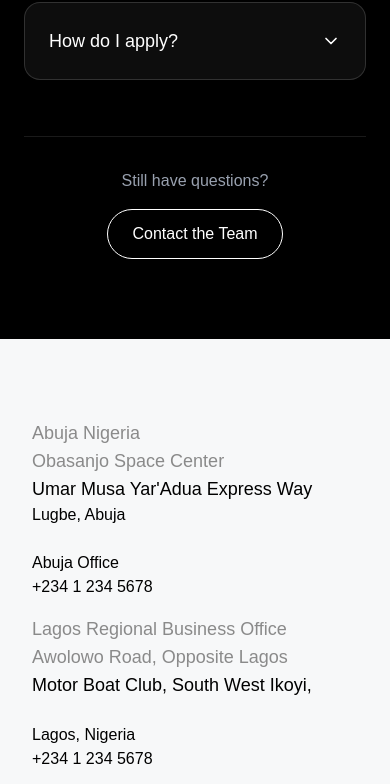
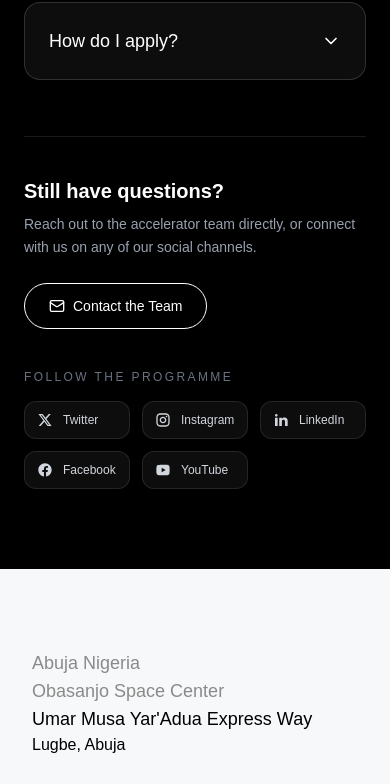
Before and after one commit to JosephOzomata/nigcomsat_accelerator, a React (Vite) app: page /about in a window 390 px wide. Shown: the part 4500-5284 px from the top of the page. Built offline with nearby package versions, Linux system fonts and the light colour scheme; no server answers.

Commit message:
admin dashboard ui fixes

```diff
--- a/src/components/FAQ.jsx
+++ b/src/components/FAQ.jsx
@@ -1,37 +1,74 @@
-import { useState } from "react";
-import { ChevronDown } from "lucide-react";
+// src/components/FAQ.jsx
+import { useState } from 'react';
+import { ChevronDown, Mail } from 'lucide-react';
+import {
+  RiTwitterXFill,
+  RiInstagramLine,
+  RiLinkedinFill,
+  RiFacebookCircleFill,
+  RiYoutubeFill,
+  RiMailLine,
+} from 'react-icons/ri';
 
 const faqs = [
   {
-    question: "What is the NIGCOMSAT Accelerator Program?",
+    question: 'What is the NIGCOMSAT Accelerator Program?',
     answer:
-      "The NIGCOMSAT Accelerator Program is an innovation initiative designed to support startups, entrepreneurs, and innovators by providing mentorship, training, networking opportunities, and access to resources that help scale technology-driven businesses."
+      'The NIGCOMSAT Accelerator Program is an innovation initiative designed to support startups, entrepreneurs, and innovators by providing mentorship, training, networking opportunities, and access to resources that help scale technology-driven businesses.',
   },
   {
-    question: "Who can apply?",
+    question: 'Who can apply?',
     answer:
-      "The program is open to Nigerian startups, entrepreneurs, and innovators with scalable ideas or early-stage businesses that align with technology and innovation."
+      'The program is open to Nigerian startups, entrepreneurs, and innovators with scalable ideas or early-stage businesses that align with technology and innovation.',
   },
   {
-    question: "Is the program free?",
+    question: 'Is the program free?',
     answer:
-      "Yes. Eligible participants can join the accelerator without paying participation fees, subject to the program's terms and selection process."
+      'Yes. Eligible participants can join the accelerator without paying participation fees, subject to the program\u2019s terms and selection process.',
   },
   {
-    question: "How long does the accelerator run?",
+    question: 'How long does the accelerator run?',
     answer:
-      "The program typically runs over several weeks and includes workshops, mentorship sessions, networking events, and a demo day."
+      'The program typically runs over several weeks and includes workshops, mentorship sessions, networking events, and a demo day.',
   },
   {
-    question: "Will participants receive funding?",
+    question: 'Will participants receive funding?',
     answer:
-      "The accelerator may provide opportunities to pitch to investors and funding partners, although funding is not guaranteed for every participant."
+      'The accelerator may provide opportunities to pitch to investors and funding partners, although funding is not guaranteed for every participant.',
   },
   {
-    question: "How do I apply?",
+    question: 'How do I apply?',
     answer:
-      "Applications are submitted through the official NIGCOMSAT Accelerator Program website during the application period."
-  }
+      'Applications are submitted through the official NIGCOMSAT Accelerator Program website during the application period.',
+  },
+];
+
+const socials = [
+  {
+    label: 'Twitter',
+    href: 'https://twitter.com/nigcomsat',
+    Icon: RiTwitterXFill,
+  },
+  {
+    label: 'Instagram',
+    href: 'https://instagram.com/nigcomsat',
+    Icon: RiInstagramLine,
+  },
+  {
+    label: 'LinkedIn',
+    href: 'https://linkedin.com/company/nigcomsat',
+    Icon: RiLinkedinFill,
+  },
+  {
+    label: 'Facebook',
+    href: 'https://facebook.com/nigcomsat',
+    Icon: RiFacebookCircleFill,
+  },
+  {
+    label: 'YouTube',
+    href: 'https://youtube.com/@nigcomsat',
+    Icon: RiYoutubeFill,
+  },
 ];
 
 export default function FAQ() {
@@ -79,7 +116,7 @@ export default function FAQ() {
 
                   <ChevronDown
                     className={`w-5 h-5 transition-transform duration-300 ${
-                      isOpen ? "rotate-180" : ""
+                      isOpen ? 'rotate-180' : ''
                     }`}
                   />
                 </button>
@@ -87,8 +124,8 @@ export default function FAQ() {
                 <div
                   className={`grid transition-all duration-300 ease-in-out ${
                     isOpen
-                      ? "grid-rows-[1fr] opacity-100"
-                      : "grid-rows-[0fr] opacity-0"
+                      ? 'grid-rows-[1fr] opacity-100'
+                      : 'grid-rows-[0fr] opacity-0'
                   }`}
                 >
                   <div className="overflow-hidden">
@@ -102,15 +139,57 @@ export default function FAQ() {
           })}
         </div>
 
-        {/* Bottom CTA */}
-        <div className="mt-14 text-center border-t border-white/10 pt-8">
-          <p className="text-gray-400">
-            Still have questions?
-          </p>
+        {/* Bottom CTA + Socials */}
+        <div className="mt-14 pt-10 border-t border-white/10">
+          <div className="grid md:grid-cols-2 gap-10 items-start">
+            {/* Left — contact CTA */}
+            <div>
+              <h3 className="text-xl font-semibold mb-2">
+                Still have questions?
+              </h3>
+              <p className="text-gray-400 text-sm leading-relaxed mb-6">
+                Reach out to the accelerator team directly, or connect with us
+                on any of our social channels.
+              </p>
 
-          <button className="mt-4 px-6 py-3 border border-white rounded-full hover:bg-white hover:text-black transition-colors duration-300">
-            Contact the Team
-          </button>
+              <a
+                href="mailto:accelerator@nigcomsat.gov.ng"
+                className="inline-flex items-center gap-2 px-6 py-3 border border-white rounded-full hover:bg-white hover:text-black transition-colors duration-300 text-sm font-medium"
+              >
+                <Mail className="w-4 h-4" />
+                Contact the Team
+              </a>
+            </div>
+
+            {/* Right — socials */}
+            <div>
+              <p className="uppercase tracking-[0.2em] text-xs text-gray-500 mb-4">
+                Follow the programme
+              </p>
+
+              <div className="grid grid-cols-3 gap-3">
+                {socials.map((social) => {
+                  const { label, href, Icon } = social;
+                  const isMail = href.startsWith('mailto:');
+                  return (
+                    <a
+                      key={label}
+                      href={href}
+                      target={isMail ? undefined : '_blank'}
+                      rel={isMail ? undefined : 'noopener noreferrer'}
+                      aria-label={label}
+                      className="group flex items-center gap-2.5 px-3 py-2.5 rounded-xl border border-white/10 bg-white/5 hover:bg-white hover:border-white transition-colors duration-300"
+                    >
+                      <Icon className="w-4 h-4 text-gray-300 group-hover:text-black transition-colors" />
+                      <span className="text-xs font-medium text-gray-300 group-hover:text-black transition-colors">
+                        {label}
+                      </span>
+                    </a>
+                  );
+                })}
+              </div>
+            </div>
+          </div>
         </div>
       </div>
     </section>
--- a/src/components/Footer.jsx
+++ b/src/components/Footer.jsx
@@ -18,6 +18,7 @@ import {
   RiTwitterXFill,
   RiWhatsappFill,
 } from 'react-icons/ri';
+import { FaLinkedin } from "react-icons/fa";
 
 import logo from '../images/Logo/superlogo.png';
 import { db } from '../services/firebase';
@@ -214,17 +215,17 @@ const Footer = () => {
           </div>
 
           <div className="flex gap-6 mt-10">
-            <a href="#" aria-label="Facebook" target="_blank" rel="noopener noreferrer" className="text-gray-500 hover:text-blue-600 transition-colors">
+            <a href="https://www.facebook.com/nigcomsat/" aria-label="Facebook" target="_blank" rel="noopener noreferrer" className="text-gray-500 hover:text-blue-700 transition-colors">
               <RiFacebookCircleFill size={35} />
             </a>
-            <a href="#" aria-label="Instagram" target="_blank" rel="noopener noreferrer" className="text-gray-500 hover:text-pink-600 transition-colors">
+            <a href="https://x.com/NigComSat1R" aria-label="Instagram" target="_blank" rel="noopener noreferrer" className="text-gray-500 hover:text-pink-600 transition-colors">
               <RiInstagramLine size={35} />
             </a>
-            <a href="#" aria-label="X (Twitter)" target="_blank" rel="noopener noreferrer" className="text-gray-500 hover:text-black transition-colors">
+            <a href="https://x.com/NigComSat1R" aria-label="X (Twitter)" target="_blank" rel="noopener noreferrer" className="text-gray-500 hover:text-black transition-colors">
               <RiTwitterXFill size={35} />
             </a>
-            <a href="#" aria-label="WhatsApp" target="_blank" rel="noopener noreferrer" className="text-gray-500 hover:text-emerald-600 transition-colors">
-              <RiWhatsappFill size={35} />
+            <a href="https://ng.linkedin.com/company/nigcomsat" aria-label="LinkedIn" target="_blank" rel="noopener noreferrer" className="text-gray-500 hover:text-blue-600 transition-colors">
+              <FaLinkedin size={35} />
             </a>
           </div>
         </div>
--- a/src/pages/Hackathon.jsx
+++ b/src/pages/Hackathon.jsx
@@ -18,6 +18,7 @@ import {
   ArrowDown,
 } from 'lucide-react';
 import { useFirestoreCollection } from '../hooks/useFirestore';
+import logo from '../images/Logo/superlogo.png';
 
 const Hackathon = () => {
   const [viewMode, setViewMode] = useState('grid');
@@ -77,10 +78,9 @@ const Hackathon = () => {
   /* ---------- Loading state ---------- */
   if (loading) {
     return (
-      <div className="min-h-screen bg-gray-50 flex items-center justify-center">
-        <div className="flex flex-col items-center gap-3">
-          <div className="w-6 h-6 border-2 border-gray-300 border-t-black rounded-full animate-spin" />
-          <span className="text-sm text-gray-500">Loading hackathons...</span>
+      <div className="min-h-screen bg-white flex items-center justify-center">
+        <div className="flex flex-col animate-pulse items-center gap-3">
+          <img src={logo} alt="NIGCOMSAT Accelerator" className="w-16 h-16" />
         </div>
       </div>
     );
@@ -116,17 +116,7 @@ const Hackathon = () => {
               Environmental, Agricultural, and Health Intelligence Across
               Nigeria & Africa.
             </p>
-            <div className="flex flex-wrap items-center gap-6 text-sm text-white/70 mb-8">
-              <span className="flex items-center gap-2">
-                <Calendar className="w-4 h-4" /> August 2026
-              </span>
-              <span className="flex items-center gap-2">
-                <MapPin className="w-4 h-4" /> Nigeria (Hybrid)
-              </span>
-              <span className="flex items-center gap-2">
-                <Users className="w-4 h-4" /> 50+ Participants
-              </span>
-            </div>
+
             <div className="flex flex-wrap gap-4">
               <a
                 href="/apply"
--- a/src/pages/Portfolio.jsx
+++ b/src/pages/Portfolio.jsx
@@ -5,6 +5,7 @@ import {
   useFirestoreCollection,
   useFirestoreDoc,
 } from '../hooks/useFirestore';
+import logo from '../images/Logo/superlogo.png';
 
 const Portfolio = () => {
   const { data: rawItems, loading } = useFirestoreCollection('portfolio');
@@ -66,12 +67,11 @@ const Portfolio = () => {
   const activeItems = activeCohort ? grouped.get(activeCohort) ?? [] : [];
 
   /* ---------- Loading state ---------- */
-  if (loading) {
+ if (loading) {
     return (
-      <div className="w-full h-screen flex items-center justify-center mt-30 mb-20">
-        <div className="flex flex-col items-center gap-3">
-          <div className="w-6 h-6 border-2 border-gray-300 border-t-black rounded-full animate-spin" />
-          <span className="text-sm text-gray-500">Loading portfolio...</span>
+      <div className="min-h-screen bg-white flex items-center justify-center">
+        <div className="flex flex-col animate-pulse items-center gap-3">
+          <img src={logo} alt="NIGCOMSAT Accelerator" className="w-16 h-16" />
         </div>
       </div>
     );
```
Also changed, not shown: src/components/NavBar.jsx (+5 -5 lines).
